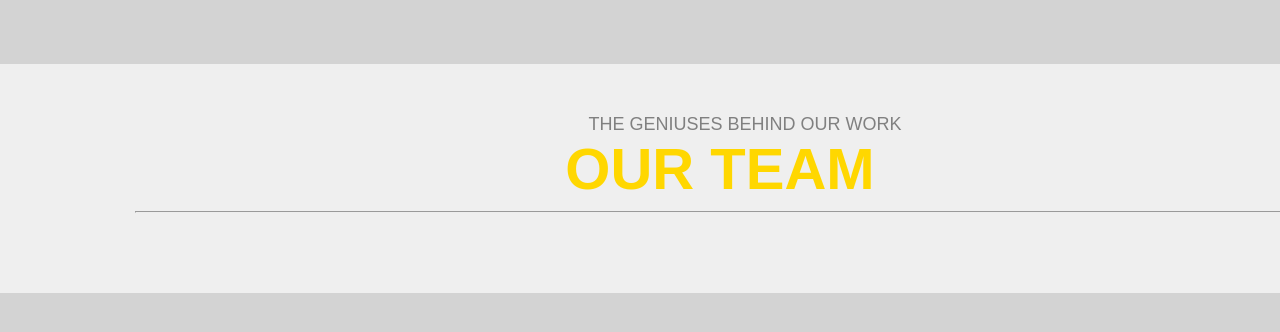
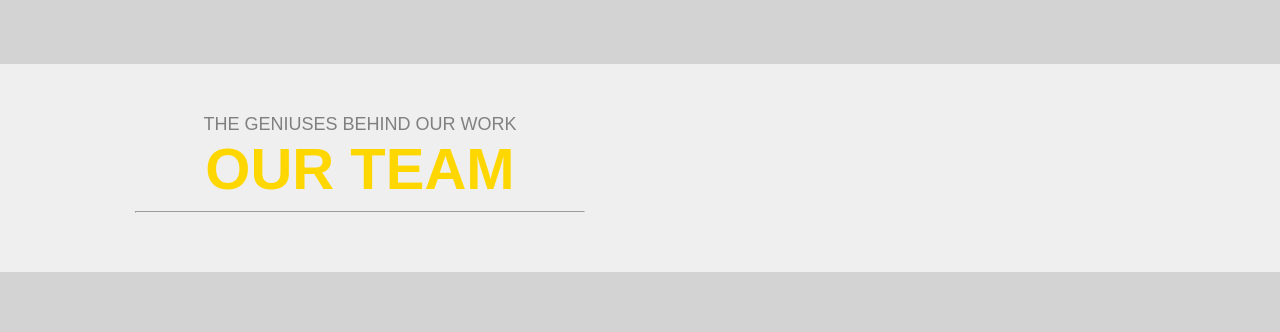
Before and after one commit to victord1971/pre-post-processor, a plain HTML site: page index.html in a window 1280 px wide. Shown: the top 332 px of the page. Drawn offline with Linux system fonts and the light colour scheme.

Commit message:
before branch

```diff
--- a/index.html
+++ b/index.html
@@ -9,7 +9,7 @@
 <body>
     <form action="">
       <container>
-        <container>
+        <div class="container">
           <label for="">
               THE GENIUSES BEHIND OUR WORK
           </label>
@@ -17,7 +17,7 @@
           <divider>
             <hr>
           </divider>
-        </container>
+        </div>
 
       </container>
     </form>
--- a/style.scss
+++ b/style.scss
@@ -1,3 +1,5 @@
+
+
 
 $light-gray: rgb(211, 211, 211);
 $proxy-white: #EFEFEF;
@@ -26,7 +28,7 @@ container {
     text-align: center;
 }
 
-section {
+div {
     width: 450px;
 }
 
```
Also changed, not shown: style.css, 1 other file.
